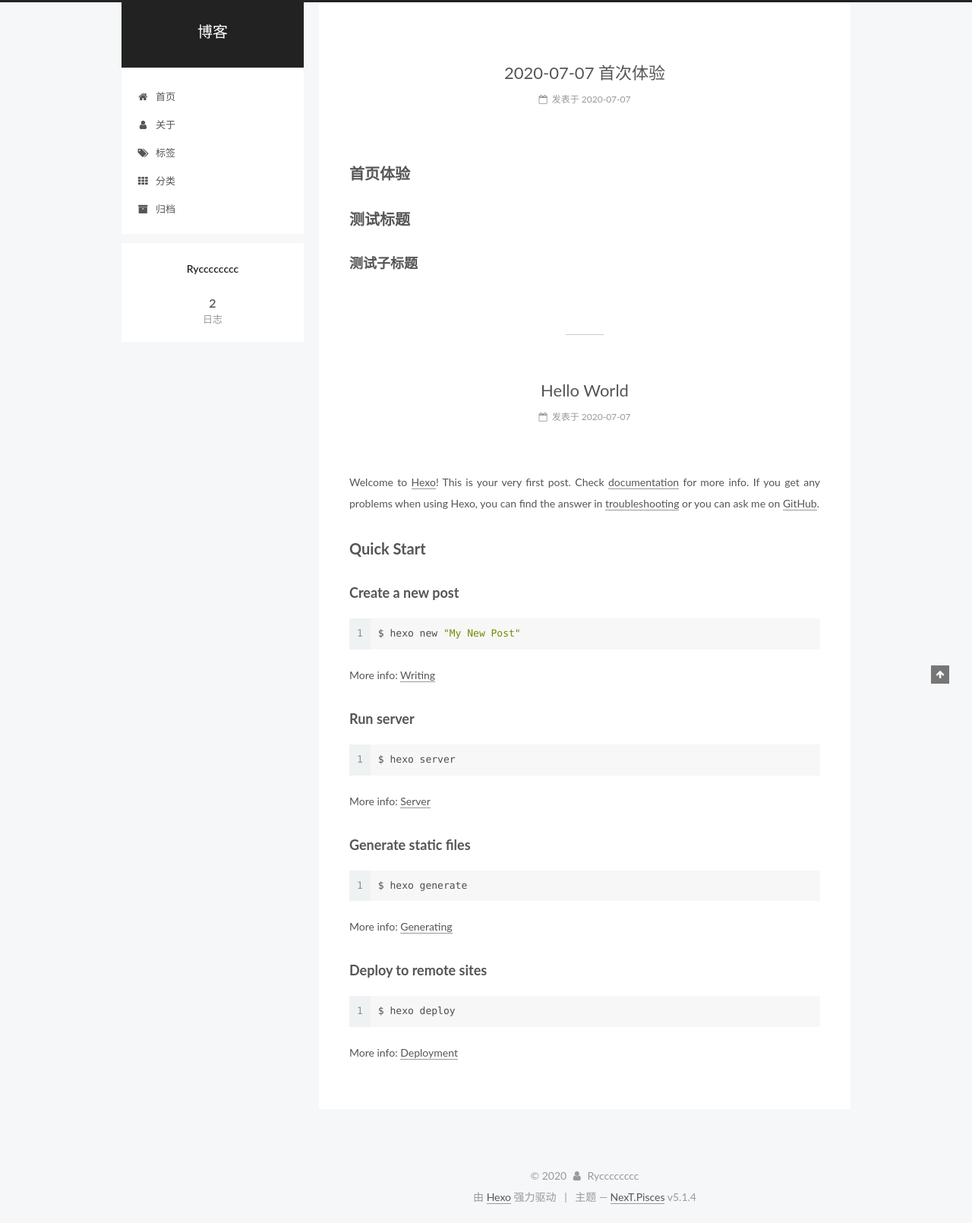
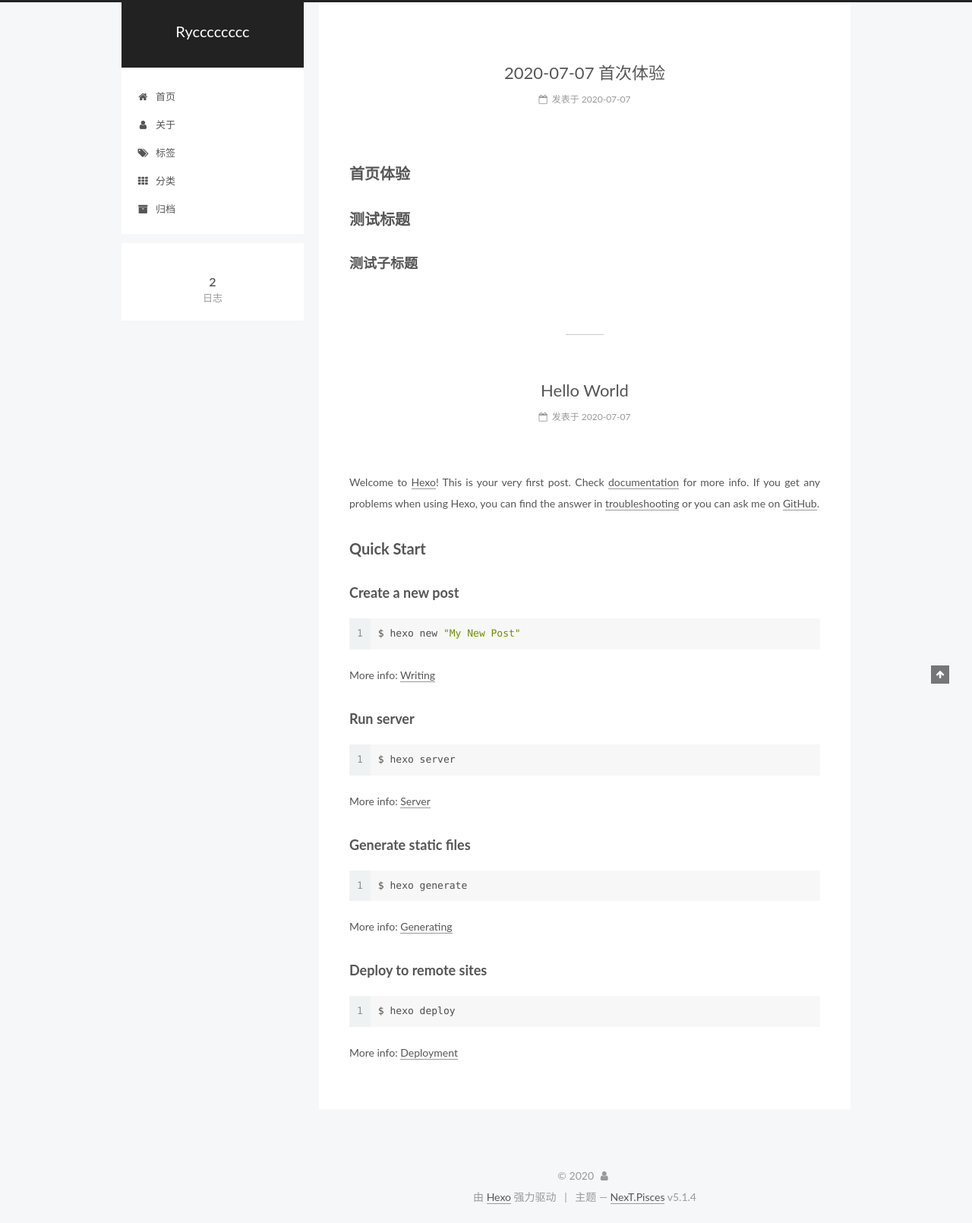
Before and after one commit to Rycccccccc/Rycccccccc.github.io, a plain HTML site: page index.html in a window 1280 px wide. Shown: the whole page at 76% size. Drawn offline with Linux system fonts and the light colour scheme.

Commit message:
Site updated: 2020-07-07 12:57:28

```diff
--- a/css/main.css
+++ b/css/main.css
@@ -1823,7 +1823,7 @@ pre .javascript .function {
   width: 4px;
   height: 4px;
   border-radius: 50%;
-  background: #ffffa7;
+  background: #ff1463;
 }
 .links-of-blogroll {
   font-size: 13px;
--- a/index.html
+++ b/index.html
@@ -80,10 +80,9 @@
 
 
 <meta property="og:type" content="website">
-<meta property="og:title" content="博客">
+<meta property="og:title" content="Rycccccccc">
 <meta property="og:url" content="http://yoursite.com/index.html">
-<meta property="og:site_name" content="博客">
-<meta property="article:author" content="Rycccccccc">
+<meta property="og:site_name" content="Rycccccccc">
 <meta name="twitter:card" content="summary">
 
 
@@ -120,7 +119,7 @@
 
 
 
-  <title>博客</title>
+  <title>Rycccccccc</title>
 
 
 
@@ -151,7 +150,7 @@
     <div class="custom-logo-site-title">
       <a href="/"  class="brand" rel="start">
         <span class="logo-line-before"><i></i></span>
-        <span class="site-title">博客</span>
+        <span class="site-title">Rycccccccc</span>
         <span class="logo-line-after"><i></i></span>
       </a>
     </div>
@@ -261,13 +260,13 @@
     <link itemprop="mainEntityOfPage" href="http://yoursite.com/2020/07/07/2020-07-07-%E9%A6%96%E6%AC%A1%E4%BD%93%E9%AA%8C/">
 
     <span hidden itemprop="author" itemscope itemtype="http://schema.org/Person">
-      <meta itemprop="name" content="Rycccccccc">
+      <meta itemprop="name" content="">
       <meta itemprop="description" content="">
       <meta itemprop="image" content="/images/avatar.gif">
     </span>
 
     <span hidden itemprop="publisher" itemscope itemtype="http://schema.org/Organization">
-      <meta itemprop="name" content="博客">
+      <meta itemprop="name" content="Rycccccccc">
     </span>
 
 
@@ -380,13 +379,13 @@
     <link itemprop="mainEntityOfPage" href="http://yoursite.com/2020/07/07/hello-world/">
 
     <span hidden itemprop="author" itemscope itemtype="http://schema.org/Person">
-      <meta itemprop="name" content="Rycccccccc">
+      <meta itemprop="name" content="">
       <meta itemprop="description" content="">
       <meta itemprop="image" content="/images/avatar.gif">
     </span>
 
     <span hidden itemprop="publisher" itemscope itemtype="http://schema.org/Organization">
-      <meta itemprop="name" content="博客">
+      <meta itemprop="name" content="Rycccccccc">
     </span>
 
 
@@ -531,7 +530,7 @@
         <div class="site-overview">
           <div class="site-author motion-element" itemprop="author" itemscope itemtype="http://schema.org/Person">
 
-              <p class="site-author-name" itemprop="name">Rycccccccc</p>
+              <p class="site-author-name" itemprop="name"></p>
               <p class="site-description motion-element" itemprop="description"></p>
           </div>
 
@@ -587,7 +586,7 @@
   <span class="with-love">
     <i class="fa fa-user"></i>
   </span>
-  <span class="author" itemprop="copyrightHolder">Rycccccccc</span>
+  <span class="author" itemprop="copyrightHolder"></span>
 
 
 </div>
```
Also changed, not shown: 2020/07/07/2020-07-07-首次体验/index.html (+7 -8 lines), 2020/07/07/hello-world/index.html (+7 -8 lines), archives/2020/07/index.html (+6 -7 lines), archives/2020/index.html (+6 -7 lines), archives/index.html (+6 -7 lines).
